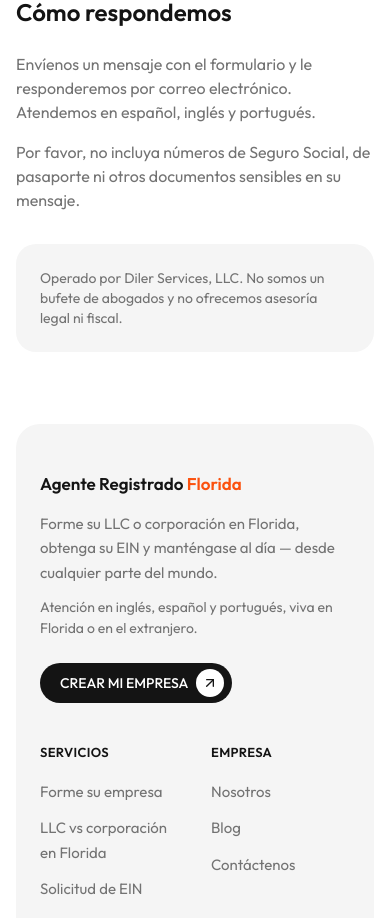
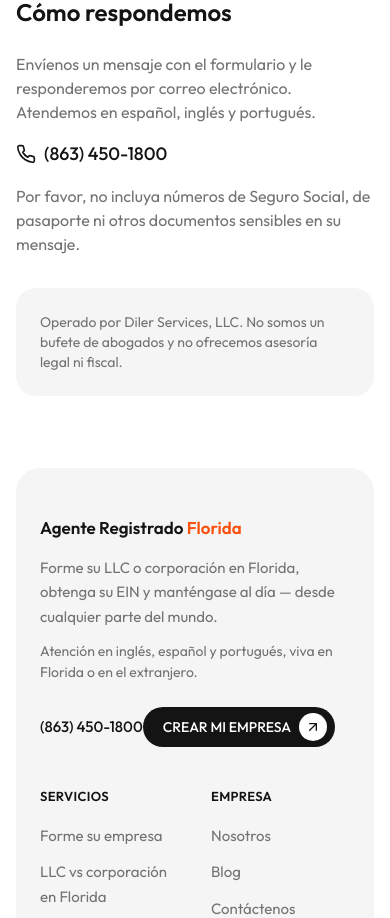
Before and after one commit to vynstudio/bright-beginnings-business-formation, a React (Vite) app: page /contact in a window 390 px wide. Shown: the part 1294-2212 px from the top of the page. Built offline with nearby package versions, Linux system fonts and the light colour scheme; the HTML template or start-up script is replaced by a standard one.

Commit message:
Add business phone (863) 450-1800 to Contact, footer and structured data
Co-Authored-By: Claude Opus 5.5 <noreply@anthropic.com>

```diff
--- a/src/components/Footer.tsx
+++ b/src/components/Footer.tsx
@@ -1,5 +1,6 @@
 import { useLang } from "@/i18n/LanguageContext";
 import BrandName from "@/components/BrandName";
+import { PHONE } from "@/lib/contact";
 import { Link } from "react-router-dom";
 import { ArrowUpRight } from "lucide-react";
 
@@ -45,6 +46,9 @@ const Footer = () => {
             <p className="mt-3 text-[14px] text-muted-foreground">
               {t("Help in English, Spanish, and Portuguese, whether you live in Florida or abroad.")}
             </p>
+            <a href={`tel:${PHONE.tel}`} className="mt-3 inline-block text-[15px] font-medium text-foreground hover:text-accent">
+              <span className="sr-only">{t("Call us")}: </span>{PHONE.display}
+            </a>
             <Link to="/start" className="mt-6 inline-flex items-center gap-2 bg-foreground text-background hover:bg-foreground/90 rounded-full py-2 pr-2 pl-5 text-sm font-medium h-10 transition-colors">
               {t("START MY BUSINESS")}
               <span className="bg-background rounded-full p-1.5">
--- a/src/i18n/translations.ts
+++ b/src/i18n/translations.ts
@@ -366,4 +366,5 @@ export const translations: Record<string, T> = {
   "When you can get a refund for formation, add-on, registered agent and website services, and how refunds are paid.": { es: "Cuándo puede recibir un reembolso por formación, servicios adicionales, agente registrado y sitio web, y cómo se pagan los reembolsos.", pt: "Quando você pode receber reembolso por abertura, serviços adicionais, agente registrado e site, e como os reembolsos são pagos." },
   "What information we ask for when you order or contact us, and how it is used to provide our services.": { es: "Qué información le pedimos cuando hace un pedido o nos contacta, y cómo se usa para prestar nuestros servicios.", pt: "Quais informações pedimos quando você faz um pedido ou entra em contato, e como são usadas para prestar nossos serviços." },
   "We are not a law firm and do not give legal or tax advice. We provide filing assistance and general information.": { es: "No somos un bufete de abogados y no damos asesoría legal ni fiscal. Ofrecemos asistencia con trámites e información general.", pt: "Não somos um escritório de advocacia e não damos assessoria jurídica ou fiscal. Oferecemos ajuda com registros e informações gerais." },
+  "Call us": { es: "Llámenos", pt: "Ligue para nós" },
 };
--- /dev/null
+++ b/src/lib/contact.ts
@@ -0,0 +1,2 @@
+// Business phone, shown on the site and sent to Google in worker/index.js.
+export const PHONE = { display: "(863) 450-1800", tel: "+18634501800" };
--- a/src/pages/Contact.tsx
+++ b/src/pages/Contact.tsx
@@ -3,7 +3,7 @@ import { motion } from "framer-motion";
 import { z } from "zod";
 import { useForm } from "react-hook-form";
 import { zodResolver } from "@hookform/resolvers/zod";
-import { Send } from "lucide-react";
+import { Phone, Send } from "lucide-react";
 import Header from "@/components/Header";
 import Footer from "@/components/Footer";
 import Photo from "@/components/Photo";
@@ -21,6 +21,7 @@ import {
 import { useToast } from "@/hooks/use-toast";
 import { supabase } from "@/integrations/supabase/client";
 import { useLang } from "@/i18n/LanguageContext";
+import { PHONE } from "@/lib/contact";
 import { usePageTitle } from "@/hooks/usePageTitle";
 
 const makeContactSchema = (t: (text: string) => string) => z.object({
@@ -238,6 +239,10 @@ const Contact = () => {
                 <p className="text-muted-foreground mb-4">
                   {t("Send us a message with the form and we'll reply by email. We help in Spanish, English and Portuguese.")}
                 </p>
+                <a href={`tel:${PHONE.tel}`} className="mb-4 inline-flex items-center gap-2 text-lg font-medium text-foreground hover:text-accent">
+                  <Phone className="w-5 h-5" aria-hidden />
+                  <span><span className="sr-only">{t("Call us")}: </span>{PHONE.display}</span>
+                </a>
                 <p className="text-muted-foreground">
                   {t("Please don't include Social Security numbers, passport numbers or other sensitive documents in your message.")}
                 </p>
```
Also changed, not shown: worker/index.js (+9 -0 lines).
